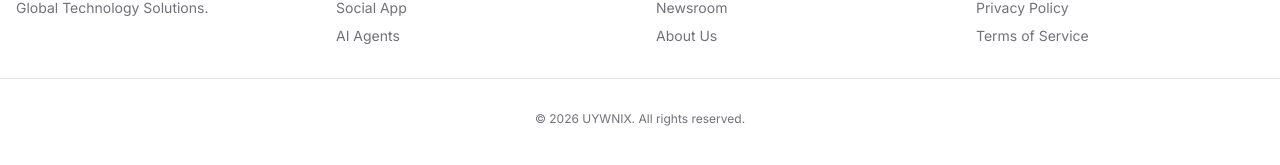
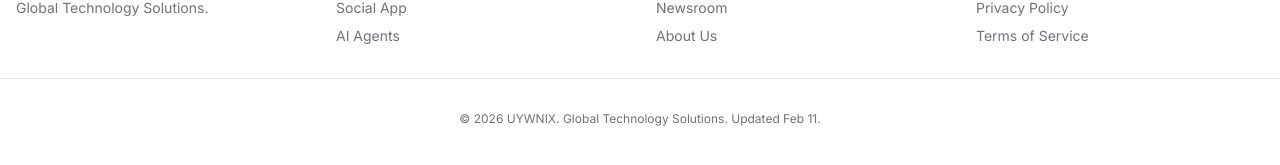
Before and after one commit to Tayyabhusayn/uywnix, a Next.js app: page / in a window 1280 px wide. Shown: the part 1616-1781 px from the top of the page. Built offline with nearby package versions, Linux system fonts and the light colour scheme.

Commit message:
Force Hostinger Update - Timestamp

```diff
--- a/app/page.tsx
+++ b/app/page.tsx
@@ -113,7 +113,7 @@
           </div>
         </div>
         <div className="container mx-auto px-4 mt-8 pt-8 border-t border-border text-center text-xs text-muted-foreground">
-          © 2026 UYWNIX. All rights reserved.
+          © 2026 UYWNIX. Global Technology Solutions. Updated Feb 11.
         </div>
       </footer>
     </main>
```
